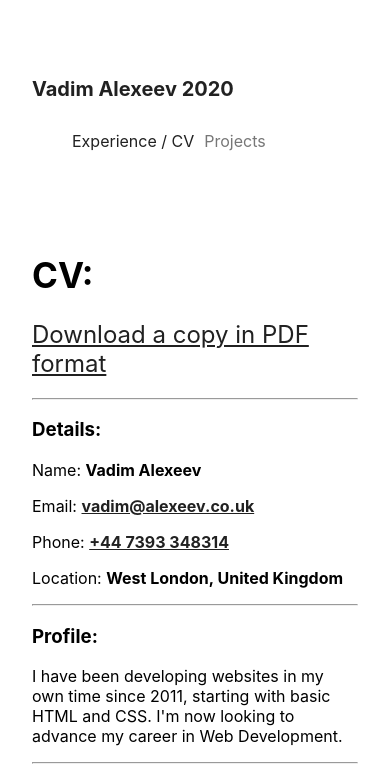
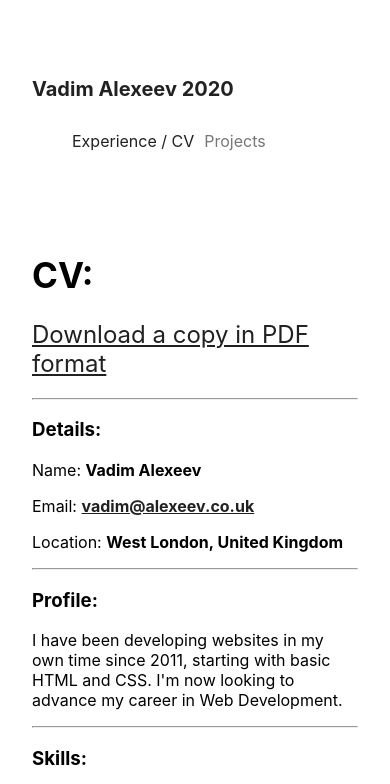
Before and after one commit to VadimAlexeev0/Personal-Website, a Next.js app: page /cv in a window 390 px wide. Shown: the top 784 px of the page. Built offline with nearby package versions, Linux system fonts and the light colour scheme.

Commit message:
Removed Phone Number

```diff
--- a/pages/cv.js
+++ b/pages/cv.js
@@ -29,12 +29,6 @@ class About extends React.Component {
 								<a href="mailto:vadim@alexeev.co.uk">
 									vadim@alexeev.co.uk
 								</a>
-							</b>
-						</p>
-						<p>
-							Phone:{" "}
-							<b>
-								<a href="tel:+447393348314">+44 7393 348314</a>
 							</b>
 						</p>
 						<p>
```
